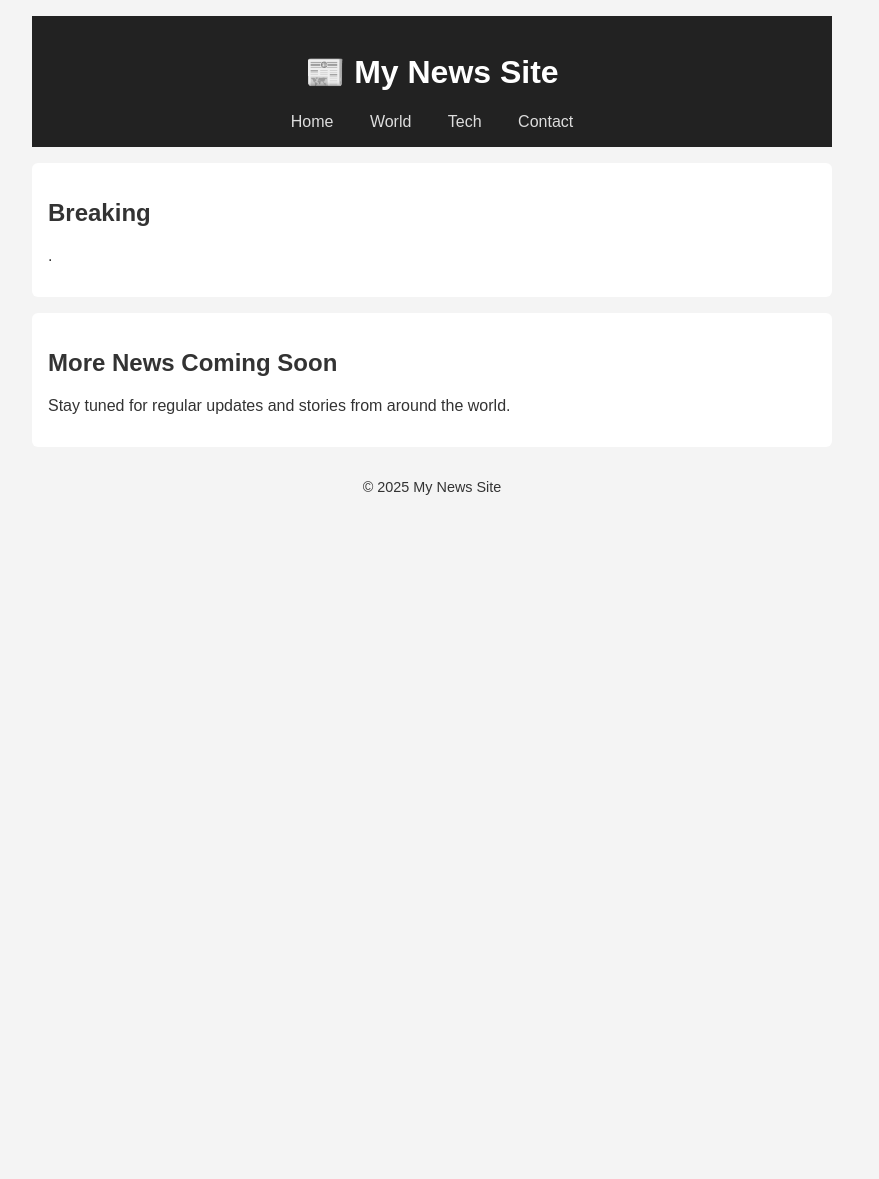
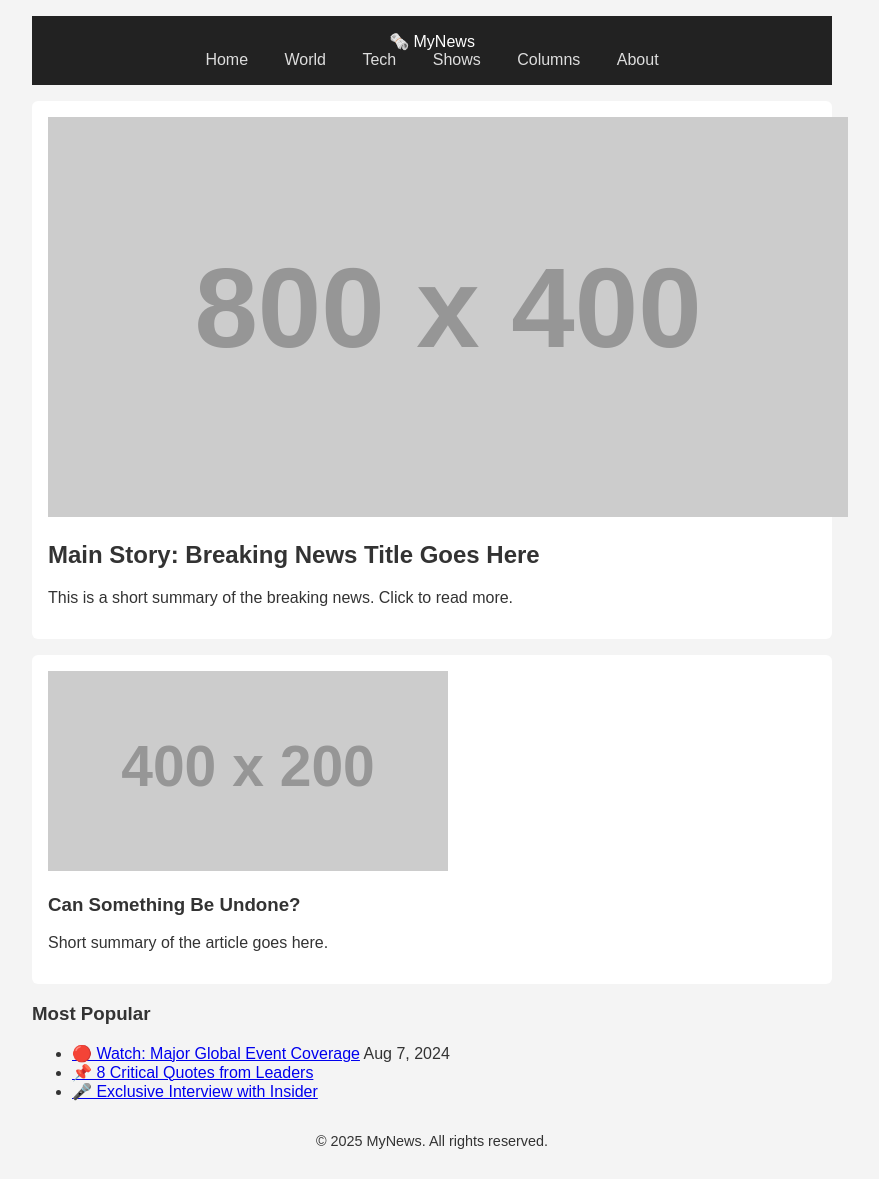
Before and after one commit to news-press/news, a plain HTML site: page index.html in a window 1280 px wide. Shown: the whole page, without its empty margins (208-1087 px from the left). Before the commit the page ends 800 px from the top, so only its background shows below. Drawn offline with Linux system fonts and the light colour scheme; placeholder pictures from the web are drawn by us.

Commit message:
Update index.html

```diff
--- a/index.html
+++ b/index.html
@@ -1,34 +1,58 @@
 <!DOCTYPE html>
 <html lang="en">
 <head>
-  <meta charset="UTF-8">
+  <meta charset="UTF-8" />
+  <meta name="viewport" content="width=device-width, initial-scale=1.0" />
   <title>My News Site</title>
-  <link rel="stylesheet" href="style.css">
+  <link rel="stylesheet" href="style.css" />
 </head>
 <body>
-  <header>
-    <h1>📰 My News Site</h1>
-    <nav>
+  <header class="topbar">
+    <div class="logo">🗞️ MyNews</div>
+    <nav class="nav">
       <a href="#">Home</a>
       <a href="#">World</a>
       <a href="#">Tech</a>
-      <a href="#">Contact</a>
+      <a href="#">Shows</a>
+      <a href="#">Columns</a>
+      <a href="#">About</a>
     </nav>
   </header>
 
-  <main>
-    <article>
-      <h2>Breaking</h2>
-      <p>.</p>
-    </article>
-    <article>
-      <h2>More News Coming Soon</h2>
-      <p>Stay tuned for regular updates and stories from around the world.</p>
-    </article>
+  <main class="content">
+    <section class="featured">
+      <article class="main-article">
+        <img src="https://via.placeholder.com/800x400" alt="Main Story" />
+        <h2>Main Story: Breaking News Title Goes Here</h2>
+        <p>This is a short summary of the breaking news. Click to read more.</p>
+      </article>
+
+      <article class="side-article">
+        <img src="https://via.placeholder.com/400x200" alt="Side Story" />
+        <h3>Can Something Be Undone?</h3>
+        <p>Short summary of the article goes here.</p>
+      </article>
+    </section>
+
+    <aside class="sidebar">
+      <h3>Most Popular</h3>
+      <ul>
+        <li>
+          <a href="#">🔴 Watch: Major Global Event Coverage</a>
+          <span>Aug 7, 2024</span>
+        </li>
+        <li>
+          <a href="#">📌 8 Critical Quotes from Leaders</a>
+        </li>
+        <li>
+          <a href="#">🎤 Exclusive Interview with Insider</a>
+        </li>
+      </ul>
+    </aside>
   </main>
 
   <footer>
-    <p>© 2025 My News Site</p>
+    <p>© 2025 MyNews. All rights reserved.</p>
   </footer>
 </body>
 </html>
```
